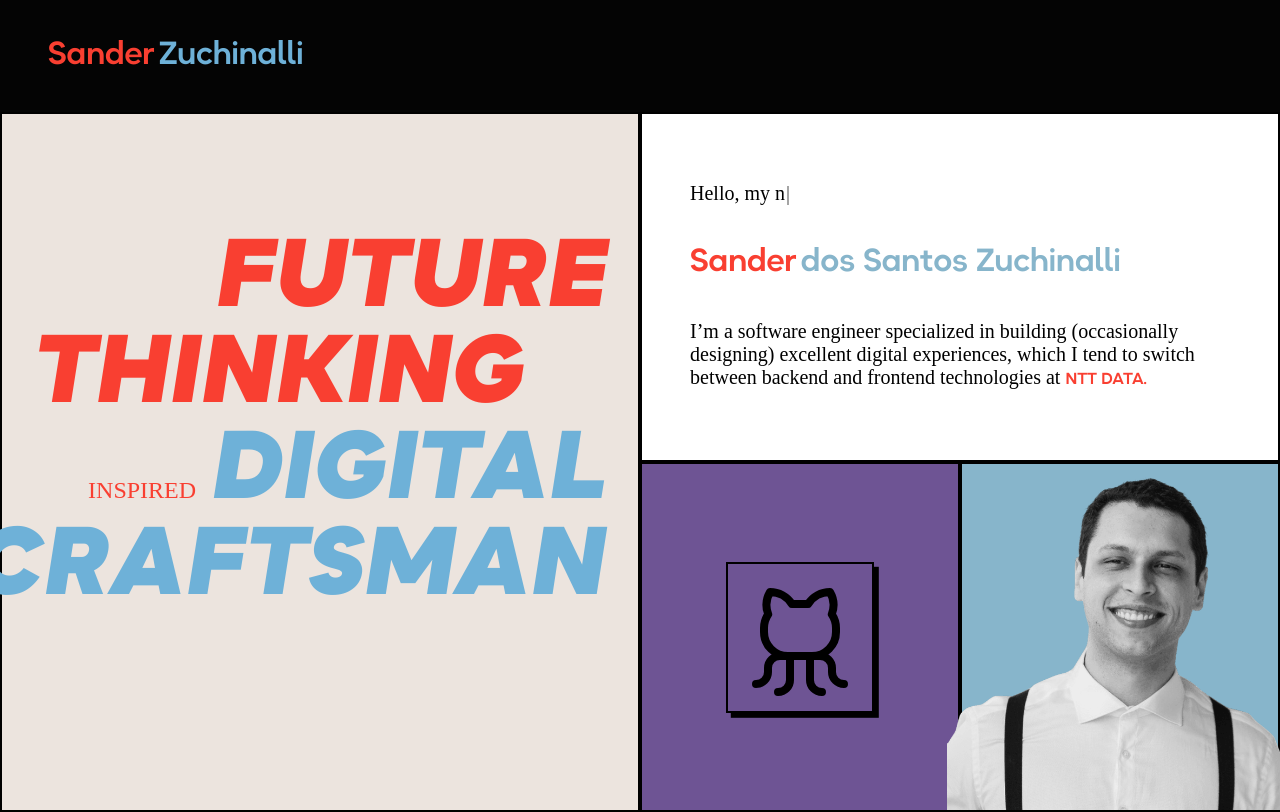
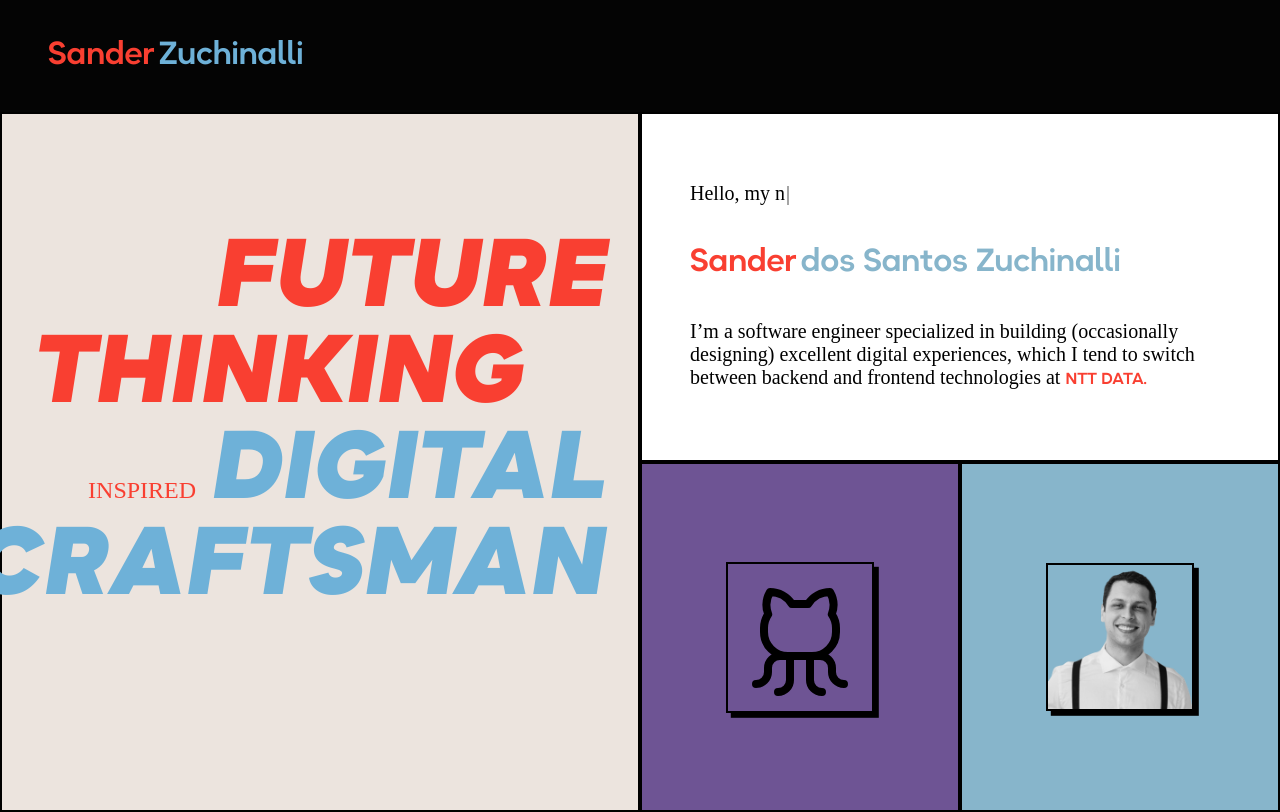
Before and after one commit to sanderdsz/sander-nextjs, a Next.js app: page / in a window 1280 px wide. Shown: the top 812 px of the page. Built offline with nearby package versions, Linux system fonts and the light colour scheme; no server answers; a web font is replaced by a local one.

Commit message:
chore: fix photo container

```diff
--- a/src/components/Button/index.tsx
+++ b/src/components/Button/index.tsx
@@ -6,13 +6,14 @@ type ButtonProps = {
   children: React.ReactNode
   link?: string
   background?: string
+  padding?: string
 }
 
-const Button = ({ children, link, background }: ButtonProps) => {
+const Button = ({ children, link, background, padding }: ButtonProps) => {
   return (
     <button
       className={styles.container}
-      style={{background: background}}
+      style={{background: background, padding: padding}}
       onClick={getRecentlyPlayed}
     >
       { link ? (
--- a/src/components/Button/styles.module.scss
+++ b/src/components/Button/styles.module.scss
@@ -2,7 +2,6 @@
   display: flex;
   align-content: center;
   justify-items: center;
-  padding: .5rem;
 
   background: transparent;
   border: 2px #000000 solid;
--- a/src/components/Grid/index.tsx
+++ b/src/components/Grid/index.tsx
@@ -85,22 +85,31 @@ const Grid = () => {
             isCenter
             height={`${screenWidth <= 996 ? (2 * gridItemHeight) : (gridItemHeight)}px`}
           >
-            <Button link="https://github.com/sanderdsz">
+            <Button padding={'.5rem'} link="https://github.com/sanderdsz">
               <GithubLogo size={screenWidth <= 996 ? 80 : 128} />
             </Button>
           </GridItem>
         </div>
         <div key="fourth" style={{background: '#87B5CB'}}>
-          <GridItem height={`${screenWidth <= 996 ? (2 * gridItemHeight) : (gridItemHeight)}px`}>
-            <div style={{ display: 'flex', alignItems: 'center', justifyContent: 'center' }}>
-              <Image
-                style={{ objectFit: 'cover' }}
-                src="/sander-photo.png"
-                alt="me"
-                width={`${screenWidth <= 960 ? 190 : 353}`}
-                height={`${screenWidth <= 960 ? 196 : 346}`}
-              />
-            </div>
+          <GridItem isCenter height={`${screenWidth <= 996 ? (2 * gridItemHeight) : (gridItemHeight)}px`}>
+              <Button>
+                <div
+                  style={{
+                    width: `${screenWidth <= 996 ? 6 : 9}rem`,
+                    height: `${screenWidth <= 996 ? 6 : 9}rem`,
+                    display: 'flex',
+                    justifyContent: 'center',
+                    alignItems: 'center',
+                    position: 'relative',
+                  }}
+                >
+                  <Image
+                    fill
+                    src="/sander-photo.png"
+                    alt="me"
+                  />
+                </div>
+              </Button>
           </GridItem>
         </div>
         <div key="fifth" style={{background: '#0077B5'}}>
@@ -108,7 +117,7 @@ const Grid = () => {
             isCenter
             height={`${screenWidth <= 996 ? (2 * gridItemHeight) : (gridItemHeight)}px`}
           >
-            <Button link="https://www.linkedin.com/in/sandersz/">
+            <Button padding={'.5rem'} link="https://www.linkedin.com/in/sandersz/">
               <LinkedinLogo size={screenWidth <= 996 ? 80 : 128} />
             </Button>
           </GridItem>
@@ -123,7 +132,7 @@ const Grid = () => {
             isCenter
             height={`${screenWidth <= 996 ? (2 * gridItemHeight) : (gridItemHeight)}px`}
           >
-            <Button link="mailto:sanderdsz@gmail.com">
+            <Button padding={'.5rem'} link="mailto:sanderdsz@gmail.com">
               <PaperPlaneTilt size={screenWidth <= 996 ? 80 : 128} />
             </Button>
           </GridItem>
--- a/src/components/Spotify/index.tsx
+++ b/src/components/Spotify/index.tsx
@@ -23,7 +23,7 @@ const Spotify = () => {
 
   return (
     <div className={styles.container}>
-      <Button background='#1ED760'>
+      <Button padding={'.5rem'} background='#1ED760'>
         <SpotifyLogo size={screenWidth <= 996 ? 80 : 128} />
       </Button>
       <div className={styles.info}>
```
